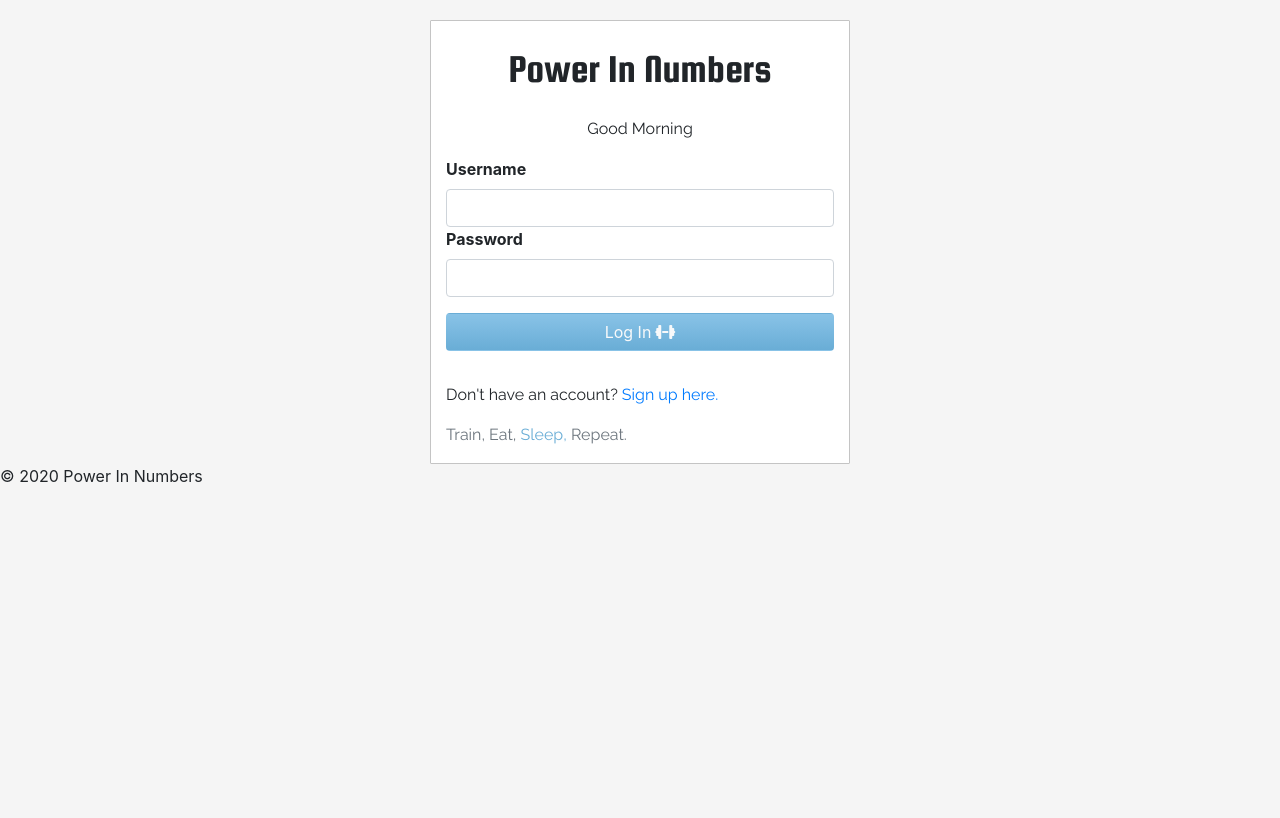
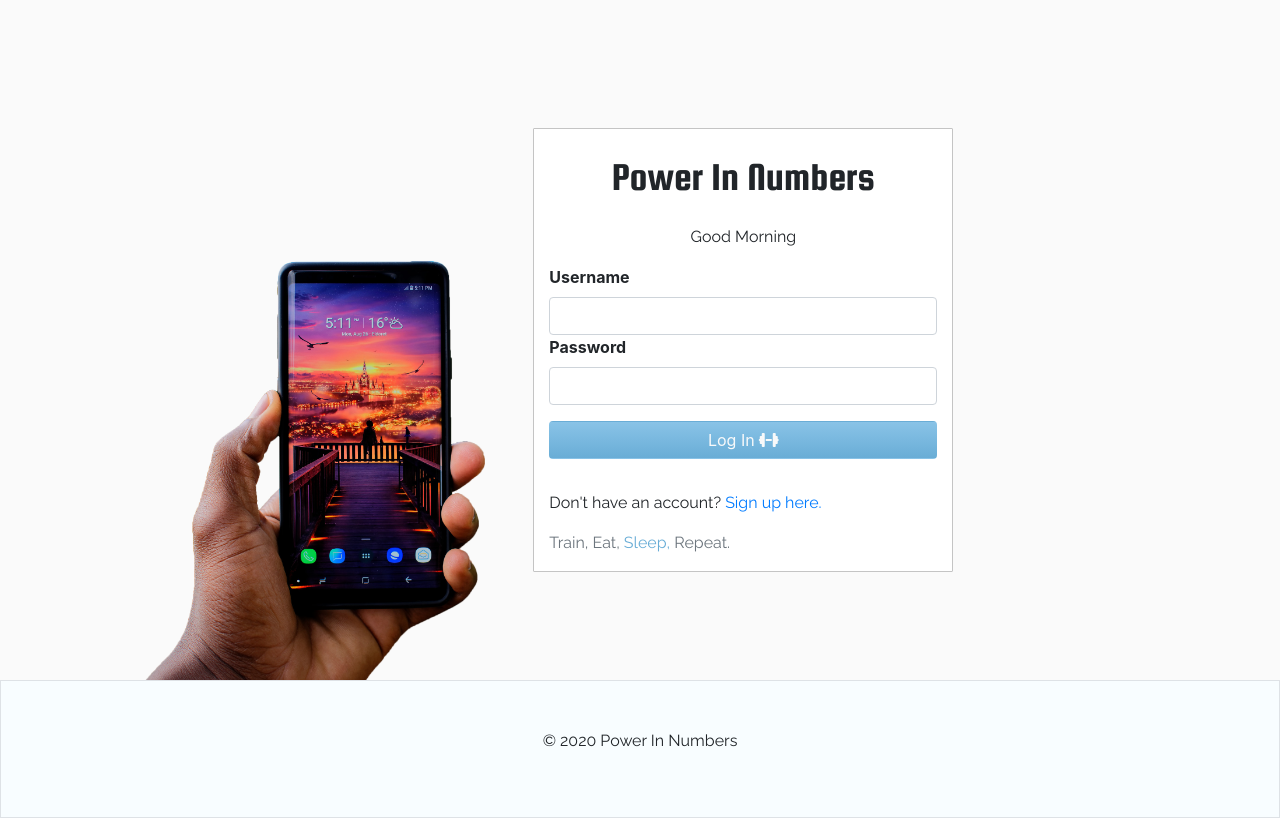
Before and after one commit to Fordalex/power-in-numbers, a Flask app: page /login_page in a window 1280 px wide. Before the commit the page ends 482 px from the top, so only its background shows below. Run offline with Flask 2, Linux system fonts and the light colour scheme; some libraries are stand-ins or nearby versions.

Commit message:
added a phone preview on the login page, tweeked the display media queries

```diff
--- a/static/css/style.css
+++ b/static/css/style.css
@@ -44,13 +44,14 @@ p, a, td, th, option {
   -webkit-box-pack: center;
       -ms-flex-pack: center;
           justify-content: center;
-  background-color: #f0f0f0;
+  background-color: #fafafa;
 }
 
 .page-wrapper .page-container {
-  background-color: #fafafa;
+  background-color: #fdfdfd;
   width: 100%;
-  padding: 15px;
+  padding-top: 15px;
+  padding-bottom: 15px;
   max-width: 950px;
   border-right: solid #c4c4c4 1px;
   border-left: solid #c4c4c4 1px;
@@ -91,15 +92,21 @@ p, a, td, th, option {
 .session-header th {
   background-image: -webkit-gradient(linear, left top, left bottom, from(#89c3e7), to(#69add6));
   background-image: linear-gradient(#89c3e7, #69add6);
+  border: solid #6b6e9a 1px;
+}
+
+.session-table td {
+  border: solid lightgray 1px;
 }
 
 .session-table tr td input {
   background-color: rgba(0, 0, 0, 0);
-  border: solid lightgray 1px;
+  border: none;
 }
 
 .login-background {
-  background-color: whitesmoke;
+  background-color: #fafafa;
+  min-height: 85vh;
 }
 
 .login-wrapper {
@@ -175,4 +182,8 @@ p, a, td, th, option {
   border: solid lightgray 1px;
   border-radius: 5px;
 }
+
+footer {
+  background-color: #f8fdff;
+}
 /*# sourceMappingURL=style.css.map */
--- a/static/css/style.scss
+++ b/static/css/style.scss
@@ -6,8 +6,8 @@ $mainColourLight: rgb(163, 200, 245);
 $primaryBtn: rgb(77, 145, 241);
 $mainGradient: linear-gradient(rgb(137, 195, 231),rgb(105, 173, 214));
 $titleContainer: #fffeef;
-$pageContainer: rgb(250, 250, 250);
-$pageWrapper: rgb(240, 240, 240);
+$pageContainer: rgb(253, 253, 253);
+$pageWrapper: #fafafa;
 
 // General
 
@@ -57,7 +57,8 @@ p,a,td,th,option {
     .page-container {
         background-color: $pageContainer;
         width:100%;
-        padding:15px;
+        padding-top:15px;
+        padding-bottom:15px;
         max-width: 950px;
         border-right:solid rgb(196, 196, 196) 1px;
         border-left:solid rgb(196, 196, 196) 1px;
@@ -98,17 +99,23 @@ p,a,td,th,option {
 
 .session-header th {
     background-image:$mainGradient ;
+    border:solid rgb(107, 110, 154) 1px;
+}
+
+.session-table td {
+    border:solid lightgray 1px;
 }
 
 .session-table tr td input {
     background-color: rgba(0,0,0,0);
-    border:solid lightgray 1px;
+    border:none;
 }
 
 // index.html
 
 .login-background {
-    background-color: rgb(245, 245, 245);
+    background-color: rgb(250, 250, 250);
+    min-height: 85vh;
 }
 
 .login-wrapper {
@@ -196,3 +203,9 @@ p,a,td,th,option {
     border: solid lightgray 1px;
     border-radius:5px;
 }
+
+// footer
+
+footer {
+    background-color: rgb(248, 253, 255);
+}
--- a/static/js/javascript.js
+++ b/static/js/javascript.js
@@ -22,13 +22,14 @@ var rowIndex = 1;
 
 function createRow() {
     rowIndex++;
-    $('#addSessionTable').append(` <tr>
+    $('#please').append(` <tr>
     <td><input class="container-fluid" type="text" name="session_exercise_${rowIndex}"></td>
     <td><input class="container-fluid" type="type" name="session_sets_${rowIndex}"></td>
     <td><input class="container-fluid d-flex justify-content-end" type="type" name="session_weight_${rowIndex}"></td>
-    <td class="unit-td">lb</td>
+    <td class="unit-td">${unitSelected}</td>
 </tr>`)
-    for (k = 0; k < newYearTable.length; k++) {
+console.log('working')
+    for (k = 0; k < sessionTable.length; k++) {
         tableColour(k);
     }
 };
@@ -98,12 +99,12 @@ function addSessionTable() {
         <h3 class="my-3">Training Session</h3>
     </div>
     </div>
-    <table class="session-table container-fluid mt-3" id="addSessionTable">
+    <table class="session-table container-fluid mt-3" id="please">
     <tr>
         <th>Exercise:</th>
         <th>Sets / Reps:</th>
         <th>Weight:</th>
-        <th id="" class="unit-td"><i class="fas fa-balance-scale"></i></th>
+        <th class="unit-td"><i class="fas fa-balance-scale"></i></th>
     </tr>
     <tr>
         <td><input class="container-fluid" type="text" name="session_exercise_1"></td>
--- a/templates/addsession.html
+++ b/templates/addsession.html
@@ -4,7 +4,7 @@
     <h1 class="text-center main-title">Add Session</h1>
 </div>
 <div class="page-wrapper bg-light">
-    <div class="page-container">
+    <div class="page-container p-3">
         <form action="{{ url_for('insert_session') }}" method="POST" class="container-fluid p-0">
             <div class="row my-2 p-0">
                 <div class="col-6 col-sm-2">
--- a/templates/base.html
+++ b/templates/base.html
@@ -52,7 +52,9 @@
 
 
   {% block content %} {% endblock %}
-
+  <footer class="border py-5">
+    <p class="text-center">© 2020 Power In Numbers</p>
+</footer>
 
   <script src="https://cdnjs.cloudflare.com/ajax/libs/jquery/3.4.1/jquery.min.js"
     integrity="sha256-CSXorXvZcTkaix6Yvo6HppcZGetbYMGWSFlBw8HfCJo=" crossorigin="anonymous"></script>
--- a/templates/index.html
+++ b/templates/index.html
@@ -13,8 +13,14 @@
     <link href="https://fonts.googleapis.com/css?family=Raleway|Squada+One&display=swap" rel="stylesheet">
 </head>
 
-<body class="login-background">
-    <div class="container-fluid d-flex justify-content-center align-items-center ">
+<body>
+    <div class="login-background">
+        <div class="row m-0 p-0 login-background container-fluid">
+            <div class="col-12 pr-5 col-md-5 d-none d-lg-flex justify-content-end align-items-end">
+                <img height="420px" width="340px" src="{{ url_for('static', filename='img/phone-preview.png') }}">
+            </div>
+            <div class="col-12 container-fluid col-md-7 d-flex align-items-center p-0">
+                <div class="container-fluid my-5 p-0 d-flex justify-content-center justify-content-lg-start">
                     <div class=" d-flex justify-content-center login-wrapper">
                         <div class="row m-0 p-0">
                             <div class="col-12 d-flex justify-content-center">
@@ -36,12 +42,15 @@
                                                 <input type="password" name="password" class="form-control">
                                             </div>
                                             <div class="col-12">
-                                    <button class="btn text-light my-3 main-gradient container-fluid">Log In<i class="fas fa-dumbbell ml-1"></i></button>
+                                                <button class="btn text-light my-3 main-gradient container-fluid">Log
+                                                    In<i class="fas fa-dumbbell ml-1"></i></button>
                                             </div>
                                             <div class="col-12">
-                                    <p class="mt-3">Don't have an account? <a href="{{ url_for('register') }}">Sign up
+                                                <p class="mt-3">Don't have an account? <a
+                                                        href="{{ url_for('register') }}">Sign up
                                                         here.</a></p>
-                                    <p class="my-3 text-secondary">Train, Eat, <span class="main-colour-text">Sleep,</span> Repeat.</p>
+                                                <p class="my-3 text-secondary">Train, Eat, <span
+                                                        class="main-colour-text">Sleep,</span> Repeat.</p>
                                             </div>
 
                                         </div>
@@ -51,9 +60,12 @@
                         </div>
                     </div>
                 </div>
+            </div>
+        </div>
+    </div>
 
-    <footer>
-        © 2020 Power In Numbers
+    <footer class="border py-5">
+        <p class="text-center">© 2020 Power In Numbers</p>
     </footer>
 
 
```
Also changed, not shown: templates/home.html (+10 -2 lines), templates/register.html (+13 -5 lines), static/img/phone-preview.jpg (added), static/img/phone-preview.png (added), 3 other files. Lines whose indentation alone changed are shown as unchanged.
